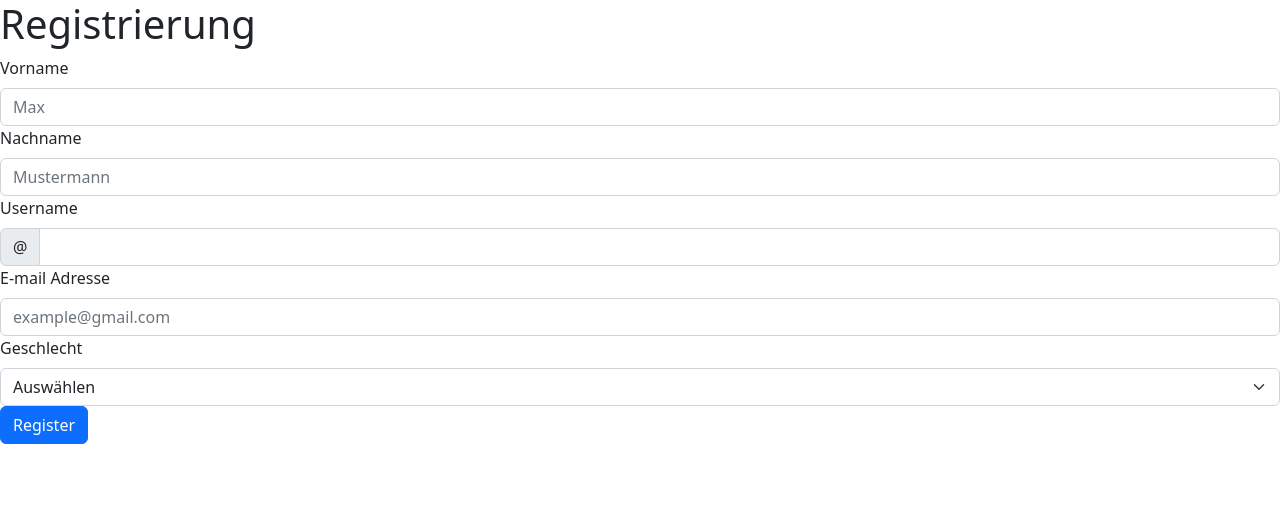
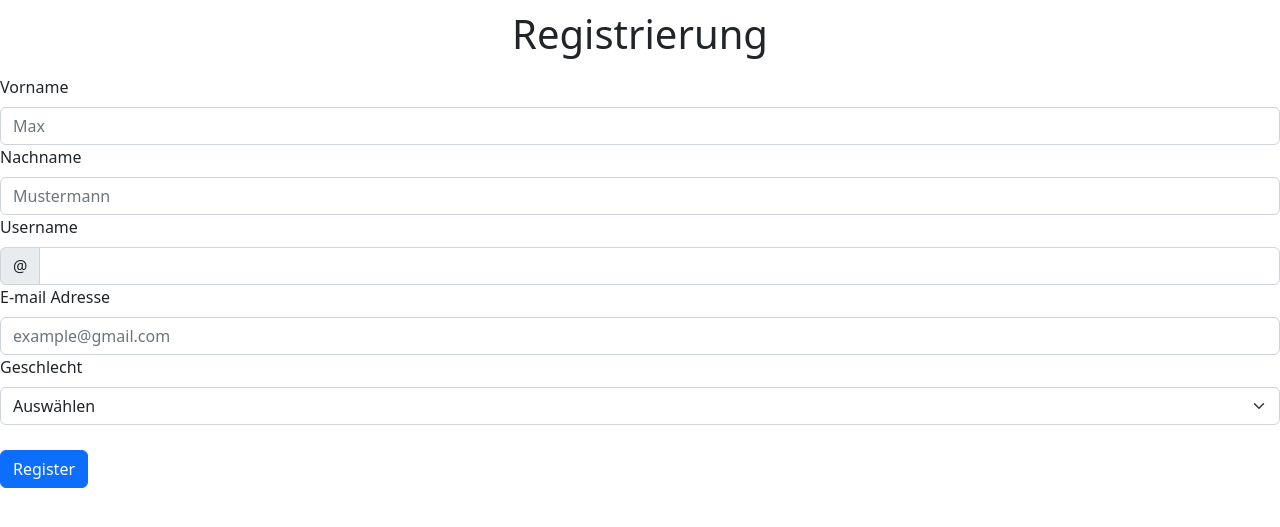
Before and after one commit to if22b151/Hotel-Website, a PHP site: page /Sign-upBootstrap.html in a window 1280 px wide. Shown: the top 527 px of the page. Run offline with PHP 8.4, Linux system fonts and the light colour scheme.

Commit message:
Update styles.css

```diff
--- a/styles.css
+++ b/styles.css
@@ -4,7 +4,7 @@
     align-items: center;
     height: 75px;
 }
-.Registrierungsheader{
+.Registrierungheader{
     display: flex;
     justify-content: center;
     align-items: center;
@@ -18,4 +18,8 @@
 }
 .Passwordcontainer{
     margin-bottom: 25px;
+    margin-top: 25px;
 }
+.RegisterButton{
+    margin-top: 25px;
+}
```
